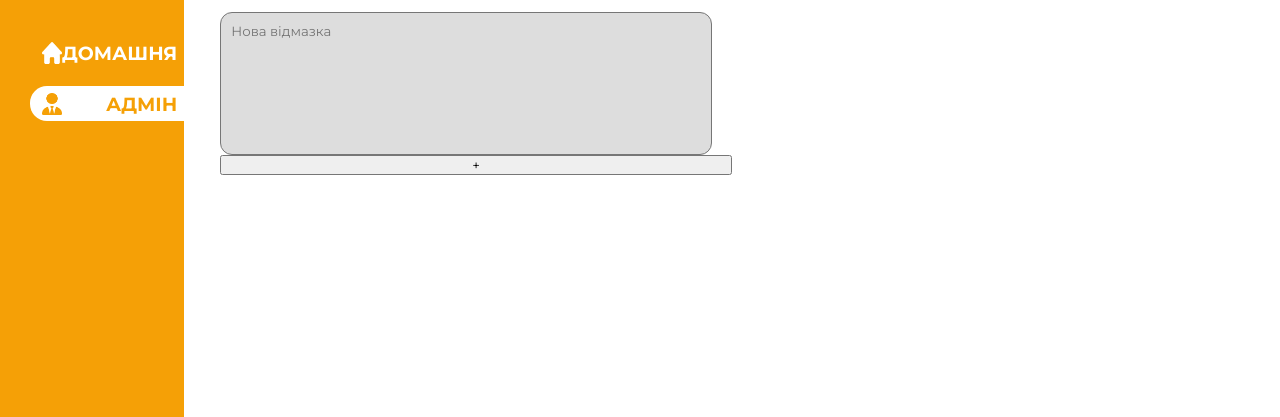
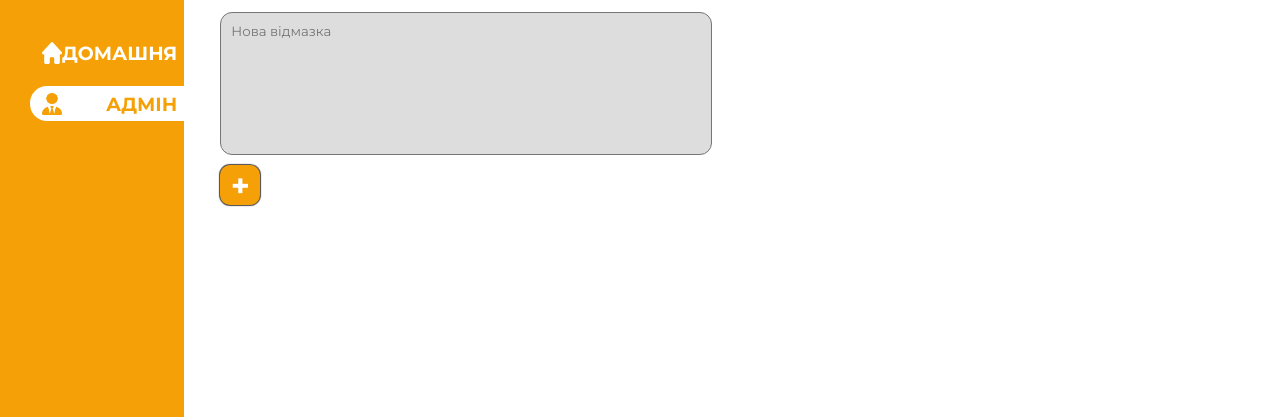
Before and after one commit to ZubalYana/Creator-excuse, a website: page public/admin/index.html in a window 1280 px wide. Shown: the part 141-558 px from the top of the page. Drawn offline with Linux system fonts and the light colour scheme.

Commit message:
style the excuses adding btn and add a hover effect

```diff
--- a/public/admin/style.css
+++ b/public/admin/style.css
@@ -180,3 +180,26 @@ textarea{
     margin-top: 15px;
     padding: 10px;
 }
+#createExcuse{
+    width: 40px;
+    height: 40px;
+    color: #fff;
+    font-size: 32px;
+    font-weight: 700;
+    display: flex;
+    justify-content: center;
+    align-items: center;
+    background-color: #F5A006;
+    border-radius: 10px;
+    border: none;
+    box-shadow: 0 0 1px 1px rgba(0, 0, 0, 0.72);
+    transition: 0.5s ease;
+    cursor: pointer;
+    margin-top: 10px;
+}
+#createExcuse:hover{
+    background-color: #fff;
+    box-shadow: 0 0 1px 1px #F5A006;
+    color: #F5A006;
+
+}
```
Also changed, not shown: public/admin/index.html (+1 -0 lines).
